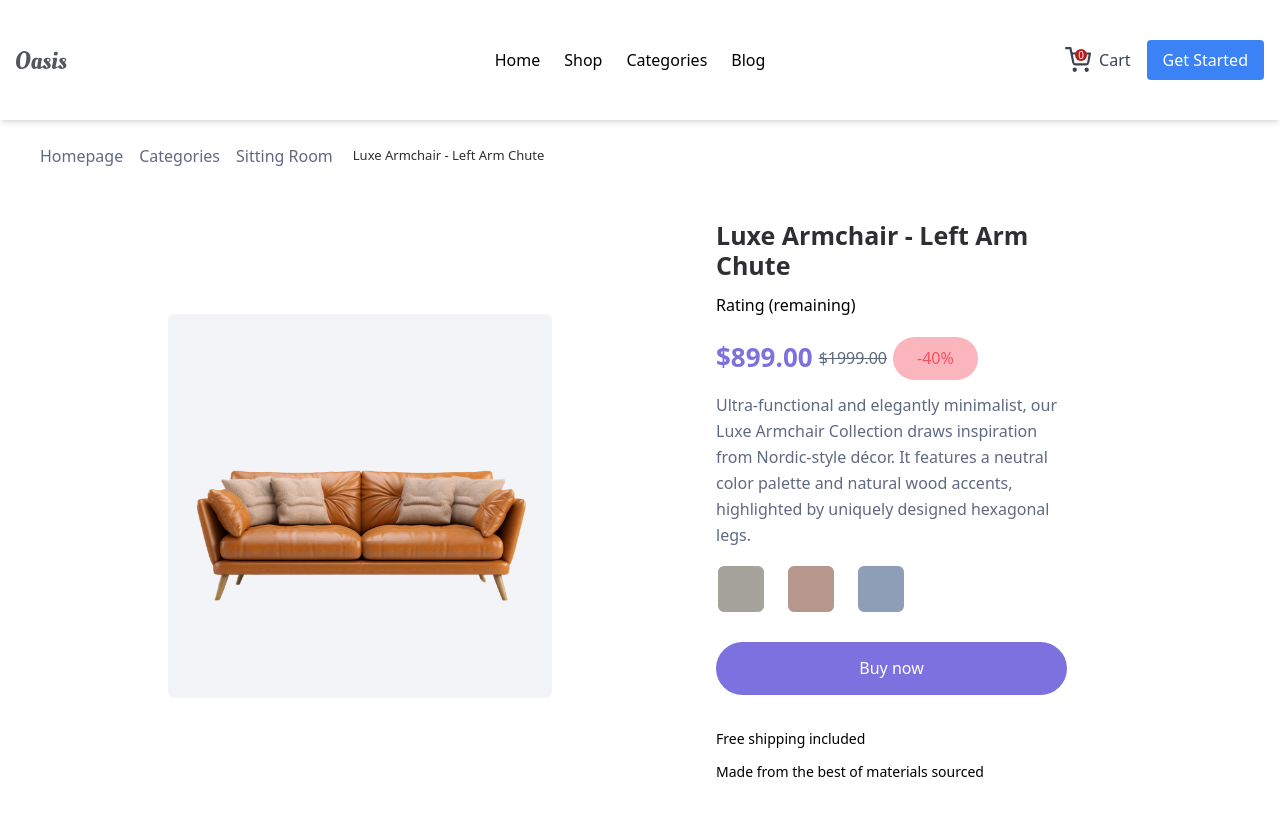
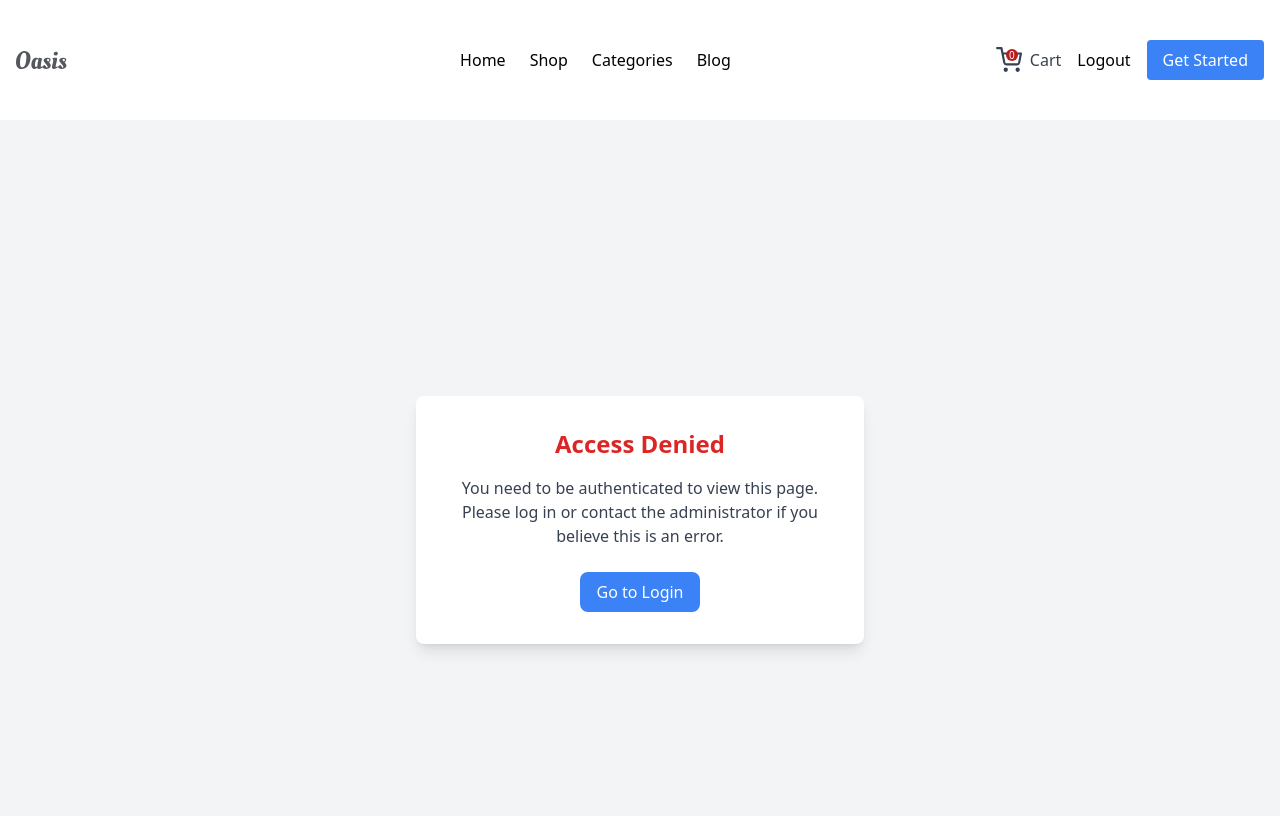
Before and after one commit to MuzzammilAfridi/Oasis, a React (Vite) app: page /1 in a window 1280 px wide. Shown: the top 816 px of the page. Built offline with nearby package versions, Linux system fonts and the light colour scheme.

Commit message:
Authentication is added

```diff
--- a/package.json
+++ b/package.json
@@ -12,7 +12,9 @@
     "preview": "vite preview"
   },
   "dependencies": {
+    "@auth0/auth0-react": "^2.2.4",
     "@reduxjs/toolkit": "^2.3.0",
+    "axios": "^1.7.8",
     "react": "^18.3.1",
     "react-dom": "^18.3.1",
     "react-icons": "^5.3.0",
--- a/src/App.jsx
+++ b/src/App.jsx
@@ -263,7 +263,7 @@ function App() {
   const [img, setImg] = useState('')
 
 
-
+// console.log(user, isAuthenticated, isLoading);
 
 
 
@@ -274,17 +274,18 @@ function App() {
       <Navbar setOpen={setOpen}  count1={count1} open={open} />
       {/* <Counter/> */}
 
-      {open && !signUp && (  <div className="sm:w-[52vw] w-screen h-screen  fixed right-0 sm:-top-5 z-50 transition-all duration-500">
+      {/* {open && !signUp && (  <div className="sm:w-[52vw] w-screen h-screen  fixed right-0 sm:-top-5 z-50 transition-all duration-500">
         <LoginPage setOpen={setOpen} open={open} signUp={signUp} setSignUp={setSignUp} />
-          </div>)}
-      {signUp && (  <div className="sm:max-w-[40vw] w-screen min-h-screen  fixed right-0 top-0 z-50 transition-all duration-500">
+          </div>)} */}
+      {/* {signUp && (  <div className="sm:max-w-[40vw] w-screen min-h-screen  fixed right-0 top-0 z-50 transition-all duration-500">
         <CreateAccount setOpen={setOpen} setSignUp={setSignUp} />
-          </div>)}
+          </div>)} */}
 
 
 
     <Routes>
-      <Route path='/' element={<HeroSection setImg={setImg} setItemPrice={setItemPrice} itemPrice={itemPrice} setCount1={setCount1} count1={count1} topProductsData={topProductsData} designData={designData}/>}/>
+      <Route path='/' element={
+        <HeroSection setImg={setImg} setItemPrice={setItemPrice} itemPrice={itemPrice} setCount1={setCount1} count1={count1} topProductsData={topProductsData} designData={designData}/>}/>
       <Route path='/login' element={<LoginPage setOpen={setOpen} open={open} signUp={signUp} setSignUp={setSignUp}/>}/>
       <Route path='/createAccount' element={<CreateAccount/>}/>
       <Route path='/forgot' element={<ForgotPassword/>}/>
--- a/src/assets/Components/CreateAccount.jsx
+++ b/src/assets/Components/CreateAccount.jsx
@@ -1,12 +1,25 @@
 import { FaGoogle, FaApple } from 'react-icons/fa';
 import { FiX } from 'react-icons/fi';
 import { Link } from 'react-router-dom';
+import axios from 'axios';
 
 import { useState } from 'react';
 const CreateAccount = ({setOpen, setSignUp}) => {
 
-  const handleLogin = ()=>{
+  const [email, setEmail] = useState('')
+  const [password, setPassword] = useState('')
+
+  const handleLogin = (e)=>{
     // console.log("login in side the Signup");
+    e.preventDefault();
+    axios.post('http://localhost:4040/', {email, password})
+      .then(response => {
+        console.log('Data sent successfully:', response.data);
+      })
+      .catch(error => {
+        console.error('Error sending data:', error);
+      });
+    console.log(email, password)
 
     setOpen(true)
     setSignUp(false)
@@ -23,14 +36,15 @@ const CreateAccount = ({setOpen, setSignUp}) => {
 
   return (
     <>
+    <form  method="post">
      <div className="sm:w-[35vw] pt-36  sm:mt-0 w-screen flex absolute right-0  flex-col gap-5 items-center sm:pt-5 shadow-lg bg-gray-100 min-h-screen">
       <button onClick={handleCloseSign} className=' absolute sm:top-5 top-10 left-5 text-xl  px-2 py-1 font-bold'>X</button>
         <h3 className='text-3xl font-semibold'>Sign Up</h3>
         <img className='w-[100px]' src="./createAcc.png" alt="img" />
         <p>Let's get your set up</p>
         <div className="flex flex-col gap-4 w-[50%]">
-        <input className='px-5 py-2 rounded-lg' type="email" placeholder='Email' />
-        <input className='px-5 py-2 rounded-lg' type="password" placeholder='Password' />
+        <input className='px-5 py-2 rounded-lg' onChange={(e)=>setEmail(e.target.value)} type="email" placeholder='Email' />
+        <input className='px-5 py-2 rounded-lg' onChange={(e)=>setPassword(e.target.value)} type="password" placeholder='Password' />
         <button className='px-5 py-2 rounded-lg bg-cyan-400'>Create account</button>
         </div>
         <span className='ml-4'>
@@ -44,6 +58,7 @@ const CreateAccount = ({setOpen, setSignUp}) => {
         </span>
 
      </div>
+     </form>
     </>
   );
 };
--- a/src/assets/Components/Navbar.jsx
+++ b/src/assets/Components/Navbar.jsx
@@ -2,6 +2,7 @@ import { useState } from 'react';
 import { FiMenu, FiX, FiShoppingCart } from 'react-icons/fi';
 import { Link } from 'react-router-dom';
 import { useDispatch, useSelector } from 'react-redux';
+import { useAuth0 } from "@auth0/auth0-react";
 // import { decrement, increment,addToCart } from '../../features/counter/counterSlice'
 
 
@@ -13,6 +14,8 @@ function Navbar({ open, setOpen, count1 }) {
 
    const qnt = useSelector((state) => state.counter.totalQuantity)
   //  const dispatch = useDispatch()
+
+  const { loginWithRedirect, isAuthenticated, user, logout } = useAuth0();
 
   return (
     <nav className="bg-white shadow-md h-[10vh] sm:h-[15vh]">
@@ -53,7 +56,7 @@ function Navbar({ open, setOpen, count1 }) {
           </li>
           <li className="py-2 px-4 sm:hidden md:px-0 hover:text-blue-500"
          >
-            <button onClick={()=>setOpen(!open)}>Get Started</button>
+            <button onClick={() => loginWithRedirect()}>Get Started</button>
           </li>
         </ul>
 
@@ -72,13 +75,18 @@ function Navbar({ open, setOpen, count1 }) {
 
           </Link>
 
+
+
+          <button className='hidden sm:block'  onClick={() => logout({ logoutParams: { returnTo: window.location.origin } })}>Logout</button>
+
+         {isAuthenticated ?  <img className='h-[40%] hidden sm:block rounded-full' src={user.picture} alt="img" /> :
           <button
-            className="bg-blue-500 hidden sm:block text-white px-4 py-2 rounded hover:bg-blue-600"
-            onClick={handleGetStarted}
+          className="bg-blue-500 hidden sm:block text-white px-4 py-2 rounded hover:bg-blue-600"
+          onClick={() => loginWithRedirect()}
 
-          >
-            Get Started
-          </button>
+        >
+          Get Started
+        </button>}
         </div>
 
          {/* Mobile Menu Button */}
--- a/src/assets/Components/TopProductsDetails.jsx
+++ b/src/assets/Components/TopProductsDetails.jsx
@@ -4,6 +4,9 @@ import { useDispatch } from 'react-redux'
 import { toast } from "react-toastify";
 
 import {addItem} from '../../features/counter/counterSlice'
+import { useAuth0 } from "@auth0/auth0-react";
+import Validate from './Validate';
+
 
 
 const TopProductsDetails = ({topProductsData}) => {
@@ -19,10 +22,13 @@ const TopProductsDetails = ({topProductsData}) => {
       }
 
   const notifySuccess = () => toast.success("Product added successfully!");
+  const { user, isAuthenticated, isLoading, logout, } = useAuth0();
 
 
   return (
-    <div className='w-full   sm:w-screen bg-white  h-fit pb-4'>
+    <>
+
+    {isAuthenticated ? ( <div className='w-full   sm:w-screen bg-white  h-fit pb-4'>
       {/* <Navbar /> */}
 
       <div className='flex pl-4 sm:pl-10 flex-col sm:flex-row sm:items-center gap-5 mt-6 mb-8 items-start text-[#5F6980]'>
@@ -30,6 +36,9 @@ const TopProductsDetails = ({topProductsData}) => {
      <p><a href="#">Homepage </a></p>
         <p><a href="#">Categories </a></p>
         <p><a href="#">Sitting Room </a></p>
+         {/* <button onClick={() => logout({ logoutParams: { returnTo: window.location.origin } })}>
+      Log Out
+    </button> */}
      </div>
         <p className='text-[13px] font-normal leading-[15.73px] text-[#2E2F33]'>Luxe Armchair - Left Arm Chute</p>
       </div>
@@ -92,8 +101,9 @@ const TopProductsDetails = ({topProductsData}) => {
           </div>
         </div>
       </div>
-    </div>
+      </div>) : <Validate/>}
 
+      </>
 
   )
 }
--- /dev/null
+++ b/src/assets/Components/Validate.jsx
@@ -0,0 +1,26 @@
+import React from 'react';
+import { useAuth0 } from "@auth0/auth0-react";
+
+
+
+const Validate = () => {
+    const { loginWithRedirect } = useAuth0();
+  return (
+    <div className="flex items-center justify-center min-h-screen bg-gray-100">
+      <div className="bg-white p-8 rounded-lg shadow-lg max-w-md text-center">
+        <h1 className="text-2xl font-bold text-red-600 mb-4">Access Denied</h1>
+        <p className="text-gray-700 mb-6">
+          You need to be authenticated to view this page. Please log in or contact the administrator if you believe this is an error.
+        </p>
+        <button
+        onClick={() => loginWithRedirect()}
+          className="bg-blue-500 hover:bg-blue-600 text-white font-medium py-2 px-4 rounded-lg"
+        >
+          Go to Login
+        </button>
+      </div>
+    </div>
+  );
+};
+
+export default Validate;
--- a/src/main.jsx
+++ b/src/main.jsx
@@ -7,14 +7,24 @@ import { store } from './app/store.js'
 import { Provider } from 'react-redux'
 import { ToastContainer, toast } from "react-toastify";
 import 'react-toastify/dist/ReactToastify.css';
+import { Auth0Provider } from '@auth0/auth0-react';
+
 
 
 createRoot(document.getElementById('root')).render(
   <StrictMode>
+    <Auth0Provider
+    domain="dev-4oa7dw44fs2ol8zw.us.auth0.com"
+    clientId="dvDKxcTGgsPVZUIj47vccfl6xzJwpk7x"
+    authorizationParams={{
+      redirect_uri: window.location.origin
+    }}
+  >
     <Provider store={store}>
     <BrowserRouter >
     <App />
     </BrowserRouter>
     </Provider>
+    </Auth0Provider>
   </StrictMode>,
 )
```
Also changed, not shown: src/assets/Components/TopProducts.jsx (+10 -1 lines), 1 other file (tests, documents, lock files or other folders). Lines whose indentation alone changed are shown as unchanged.
